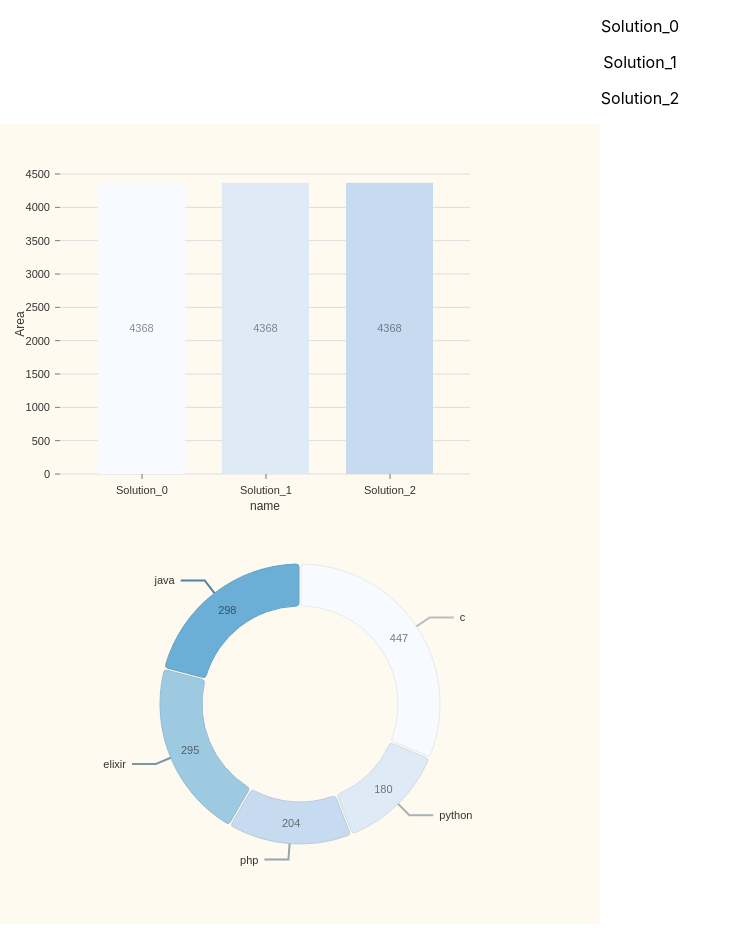
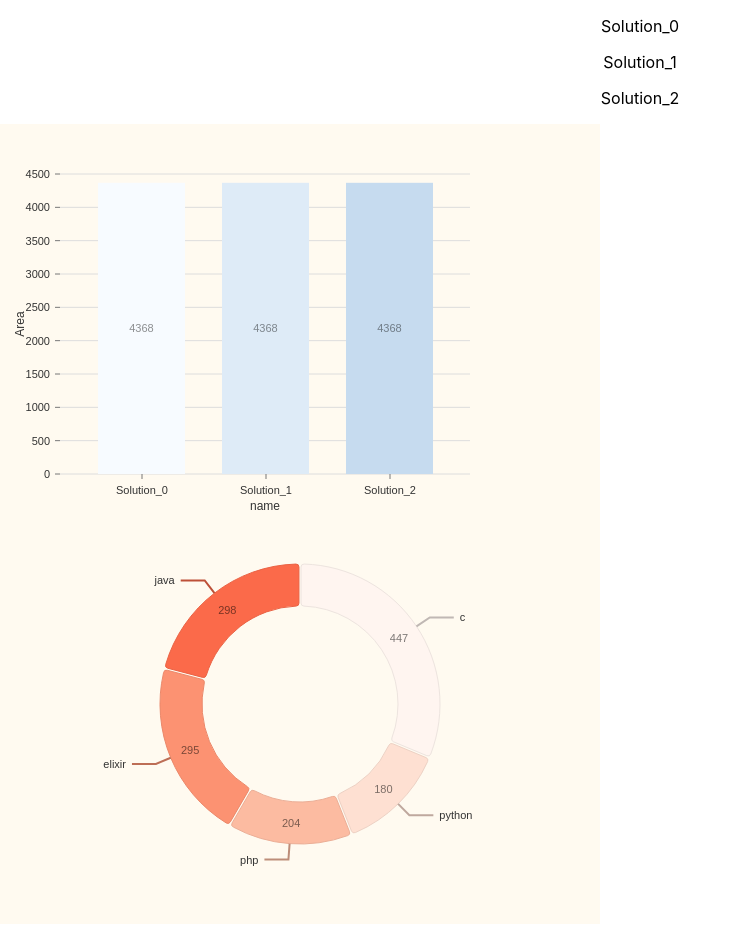
Before and after one commit to yar2nman/fivchrts, a React (Create React App) app: page / in a window 1280 px wide. Shown: the whole page, without its empty margins (0-741 px from the left). Built offline with nearby package versions, Linux system fonts and the light colour scheme.

Commit message:
interaction

```diff
--- a/src/barchart.js
+++ b/src/barchart.js
@@ -10,6 +10,9 @@ import { ResponsiveBar } from '@nivo/bar'
 const MyResponsiveBar = ({ data, keys, indexby, ytitle, showLegends, isHorizontal /* data prop */ }) => (
     <ResponsiveBar
         data={data}
+        onClick={(data) => {
+            console.log(data);
+        }}
         keys={[...keys]}
         indexBy={indexby}
         margin={{ top: 50, right: 130, bottom: 50, left: 60 }}
--- a/src/chartsRoot/PiChart.js
+++ b/src/chartsRoot/PiChart.js
@@ -6,13 +6,18 @@ import { ResponsivePie } from '@nivo/pie'
 const MyResponsivePie = ({ data /* see data tab */ }) => (
     <ResponsivePie
         data={data}
+        onClick={(data) => {
+            console.log(
+            `all the people that ${data["id"]} for ${data["label"]} = ${data["value"]}`
+            );
+        }}
         margin={{ top: 40, right: 80, bottom: 80, left: 80 }}
         innerRadius={0.7}
         padAngle={0.7}
         cornerRadius={3}
         activeOuterRadiusOffset={8}
         borderWidth={1}
-        colors={{ scheme: 'blues' }}
+        colors={{ scheme: 'reds' }}
         borderColor={{
             from: 'color',
             modifiers: [
```
